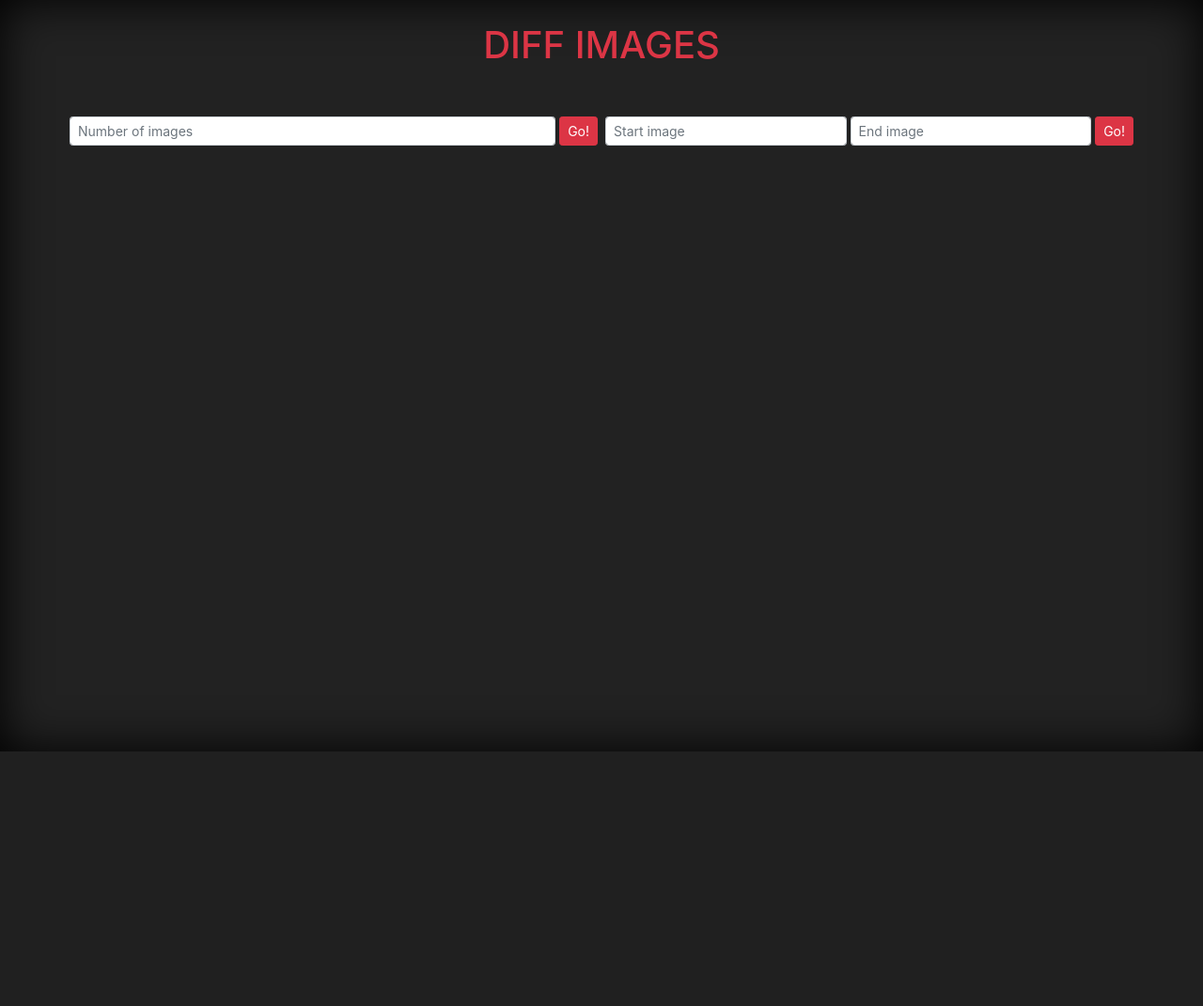
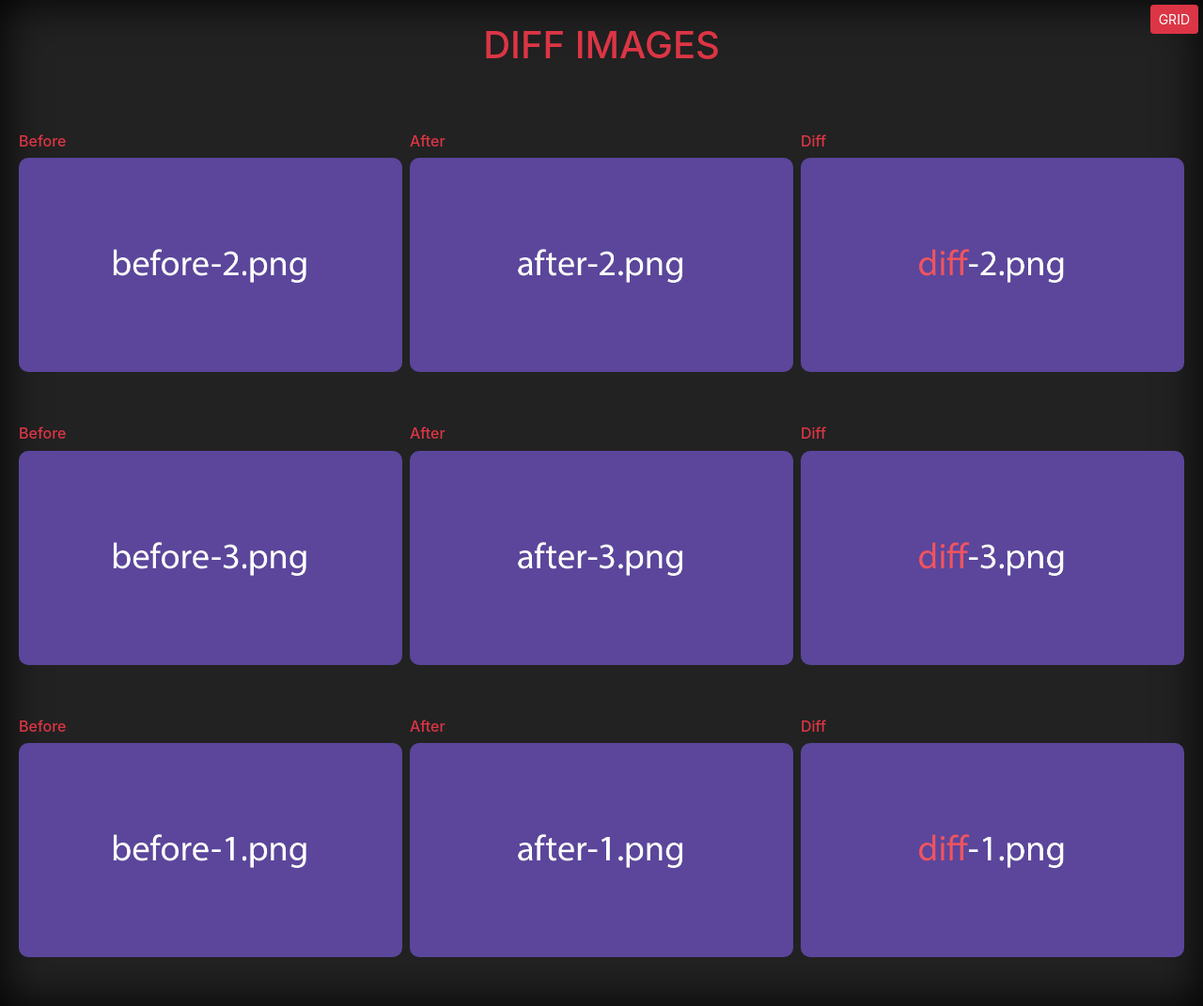
Before and after one commit to thiagofranchin/image-diff, a PHP site: page / in a window 1280 px wide. Shown: the whole page at 94% size. Before the commit the page ends 800 px from the top, so only its background shows below. Run offline with PHP 8.4, Linux system fonts and the light colour scheme.

Commit message:
Version PHP

```diff
--- a/css/style.min.css
+++ b/css/style.min.css
@@ -1 +1 @@
-body{background:#222222}img{border-radius:10px}body{-moz-box-shadow:inset 0 0 50px #000000;-webkit-box-shadow:inset 0 0 50px #000000;box-shadow:inset 0 0 50px #000000;height:100vh}
+body{background:#222222}img{border-radius:10px}body{-moz-box-shadow:inset 0 0 50px #000000;-webkit-box-shadow:inset 0 0 50px #000000;box-shadow:inset 0 0 50px #000000}#load-grid{position:fixed;top:5px;right:5px;z-index:1}
--- a/index.html
+++ b/index.php
@@ -1,3 +1,9 @@
+<?php
+$folder = 'diff';
+$list = new RecursiveDirectoryIterator($folder);
+$recursive = new RecursiveIteratorIterator($list);
+?>
+
 <!DOCTYPE html>
 <html lang="pt-br">
   <head>
@@ -10,46 +16,48 @@
 
   </head>
   <body>
-    <div class="container">
+    <div class="container-fluid" id="grid">
+
       <div class="row py-3">
         <div class="col-12">
           <h1 class="text-danger text-center mb-5 mt-2">DIFF IMAGES</h1>
         </div>
-        <div class="col-sm-6 d-flex p-1">
-          <input type="number"
-            placeholder="Number of images"
-            id="qtd-images"
-            class="form-control form-control-sm mr-1">
+        <div class="col-12">
           <button type="button"
             class="btn btn-danger btn-sm"
-            id="load-images">Go!</button>
-        </div>
-        <div class="col-sm-6 d-flex p-1">
-          <input type="number"
-            placeholder="Start image"
-            id="start-image"
-            class="form-control form-control-sm w-50 mr-1">
-          <input type="number"
-            placeholder="End image"
-            id="end-image"
-            class="form-control form-control-sm w-50 mr-1">
-          <button type="button"
-            class="btn btn-danger btn-sm"
-            id="load-between-images">Go!</button>
+            id="load-grid">GRID</button>
         </div>
       </div>
-    </div>
 
-    <div class="container-fluid">
-      <div class="row px-3" id="content-images"></div>
+      <div class="row px-3" id="content-images">
+      <?php
+      foreach($recursive as $obj) {
+        if($obj->getFilename() != '.' && $obj->getFilename() != '..') {
+      ?>
+
+        <div class="col-6 col-md-4 mb-1 p-1">
+          <h6 class="text-danger">Before</h6>
+          <img src="before/<?php echo $obj->getFilename(); ?>" class="img-fluid">
+        </div>
+
+        <div class="col-6 col-md-4 p-1">
+          <h6 class="text-danger">After</h6>
+          <img src="after/<?php echo $obj->getFilename(); ?>" class="img-fluid">
+        </div>
+        <div class="col-12 col-md-4 p-1 mb-5">
+          <h6 class="text-danger">Diff</h6>
+          <img src="diff/<?php echo $obj->getFilename(); ?>" class="img-fluid">
+        </div>
+
+      <?php
+      }}
+      ?>
+      </div>
     </div>
 
     <script src="https://code.jquery.com/jquery-3.4.1.min.js" integrity="sha256-CSXorXvZcTkaix6Yvo6HppcZGetbYMGWSFlBw8HfCJo=" crossorigin="anonymous"></script>
     <script src="https://cdnjs.cloudflare.com/ajax/libs/popper.js/1.14.3/umd/popper.min.js" integrity="sha384-ZMP7rVo3mIykV+2+9J3UJ46jBk0WLaUAdn689aCwoqbBJiSnjAK/l8WvCWPIPm49" crossorigin="anonymous"></script>
     <script src="https://stackpath.bootstrapcdn.com/bootstrap/4.1.3/js/bootstrap.min.js" integrity="sha384-ChfqqxuZUCnJSK3+MXmPNIyE6ZbWh2IMqE241rYiqJxyMiZ6OW/JmZQ5stwEULTy" crossorigin="anonymous"></script>
     <script src="javascript/app.js"></script>
-    <script>
-
-        </script>
   </body>
 </html>
--- a/javascript/app.js
+++ b/javascript/app.js
@@ -1,87 +1,6 @@
 $( document ).ready(function() {
 
-  $('#load-images').click(function() {
-    let qtdImages = $('#qtd-images').val();
-    $('#content-images').html(``);
-
-    if(qtdImages <= 0) {
-      $('#content-images').append(`
-
-        <div class="col-12 py-5">
-          <h4 class="text-white text-center">Escolha um número maior que 0.</h4>
-        </div>
-      `)
-    }
-    else {
-      for(let i = 0; i < qtdImages; i++){
-        $('#content-images').append(`
-          <div class="col-6 col-md-4 mb-1 p-1">
-            <h6 class="text-danger">${i + 1} - Before</h6>
-            <img src="before/before-${i + 1}.png" class="img-fluid">
-          </div>
-          <div class="col-6 col-md-4 p-1">
-            <h6 class="text-danger">After</h6>
-            <img src="after/after-${i + 1}.png" class="img-fluid">
-          </div>
-          <div class="col-12 col-md-4 p-1 mb-5">
-            <h6 class="text-danger">Diff</h6>
-            <img src="diff/diff-${i + 1}.png" class="img-fluid">
-          </div>
-
-        `);
-      }
-    }
-  })
-
-  $('#load-between-images').click(function() {
-    let startImage = $('#start-image').val();
-    let endImage = $('#end-image').val();
-    $('#content-images').html(``);
-
-    if(startImage <= endImage) {
-      if(startImage <= 0) {
-        $('#content-images').append(`
-          <div class="col-12 py-5">
-            <h4 class="text-white text-center">O valor <span class="text-danger">inicial</span> deve ser maior que 0.</h4>
-          </div>
-        `)
-      }
-      else if(endImage <= 0) {
-        $('#content-images').append(`
-          <div class="col-12 py-5">
-            <h4 class="text-white text-center">O valor <span class="text-danger">final</span> deve ser igual ou maior que 1.</h4>
-          </div>
-        `)
-      }
-      else {
-        for(let i = startImage; i <= endImage; i++){
-          $('#content-images').append(`
-            <div class="col-6 col-md-4 mb-1 p-1">
-              <h6 class="text-white">${i} - Before</h6>
-              <img src="before/before-${i}.png" class="img-fluid">
-            </div>
-            <div class="col-6 col-md-4 p-1">
-              <h6 class="text-white">After</h6>
-              <img src="after/after-${i}.png" class="img-fluid">
-            </div>
-            <div class="col-12 col-md-4 p-1 mb-5">
-              <h6 class="text-white">Diff</h6>
-              <img src="diff/diff-${i}.png" class="img-fluid">
-            </div>
-          `);
-        }
-      }
-
-    }
-    else {
-      $('#content-images').append(`
-      <div class="col-12 py-5">
-        <h4 class="text-white text-center">
-          O valor <span class="text-danger">inicial</span> deve ser igual ou menor ao
-          valor <span class="text-danger">final</span>.
-        </h4>
-      </div>
-      `)
-    }
-  })
+  $('#load-grid').click(function() {
+    $('#grid').toggleClass( "container" );
+  });
 });
--- a/src/scss/style.scss
+++ b/src/scss/style.scss
@@ -11,5 +11,11 @@ body {
   -moz-box-shadow:    inset 0 0 50px #000000;
   -webkit-box-shadow: inset 0 0 50px #000000;
   box-shadow:         inset 0 0 50px #000000;
-  height: 100vh;
 }
+
+#load-grid {
+  position: fixed;
+  top: 5px;
+  right: 5px;
+  z-index: 1;
+}
```
Also changed, not shown: after/img-1.png (renamed from after/after-1.png), after/img-2.png (renamed from after/after-2.png), after/img-3.png (renamed from after/after-3.png), before/img-1.png (renamed from before/before-1.png), before/img-2.png (renamed from before/before-2.png), before/img-3.png (renamed from before/before-3.png), diff/img-1.png (renamed from diff/diff-1.png), diff/img-2.png (renamed from diff/diff-2.png), diff/img-3.png (renamed from diff/diff-3.png).
